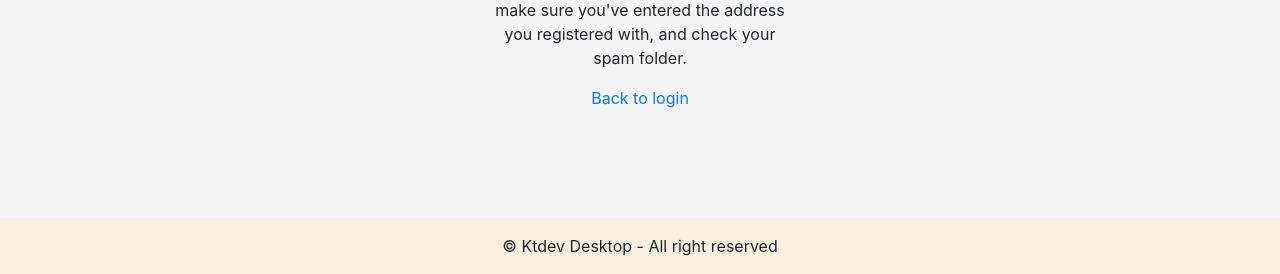
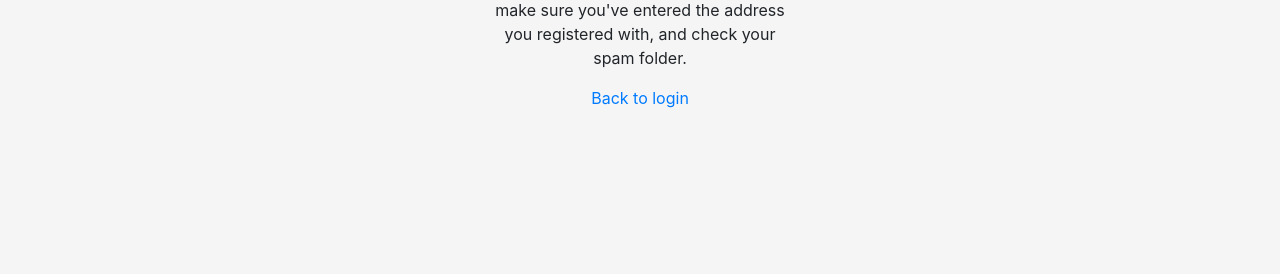
Before and after one commit to KtdevDesktop/matchandlearn, a Django app: template tinderforeduapp/templates/registration/password_reset_done.html in a window 1280 px wide. Shown: the part 526-800 px from the top of the page. Run offline with Django 3.2, Linux system fonts and the light colour scheme; the template is opened without the code that fills it, so the values that code supplies are empty; some libraries are stand-ins or nearby versions.

Commit message:
Remove footer in all auth-related page

```diff
--- a/tinderforeduapp/templates/registration/login.html
+++ b/tinderforeduapp/templates/registration/login.html
@@ -91,8 +91,5 @@
     <a href="{% url 'tinder:signup' %}">New to Match and Learn? Sign up now!</a></br>
   <a href="{% url 'tinder:password_reset' %}">Forgot password?</a>
   </form>
-  <footer class="myfooter page-footer font-small fixed-bottom mt-5">
-        <div class="footer-copyright text-center py-3">© Ktdev Desktop - All right reserved</div>
-    </footer>
     </body>
 {% endblock %}
--- a/tinderforeduapp/templates/registration/password_reset_complete.html
+++ b/tinderforeduapp/templates/registration/password_reset_complete.html
@@ -76,8 +76,5 @@
   </p>
   <a href="{% url 'tinder:login' %}">Sign in now</a></br>
   </form>
-  <footer class="myfooter page-footer font-small fixed-bottom mt-5">
-        <div class="footer-copyright text-center py-3">© Ktdev Desktop - All right reserved</div>
-    </footer>
     </body>
 {% endblock %}
--- a/tinderforeduapp/templates/registration/password_reset_confirm.html
+++ b/tinderforeduapp/templates/registration/password_reset_confirm.html
@@ -90,8 +90,5 @@
       <a href="{% url 'tinder:password_reset' %}">Request a password reset again</a>
   {% endif %}
   </form>
-  <footer class="myfooter page-footer font-small fixed-bottom mt-5">
-        <div class="footer-copyright text-center py-3">© Ktdev Desktop - All right reserved</div>
-    </footer>
     </body>
 {% endblock %}
--- a/tinderforeduapp/templates/registration/password_reset_done.html
+++ b/tinderforeduapp/templates/registration/password_reset_done.html
@@ -82,8 +82,5 @@
   <p></p>
   <a href="{% url 'tinder:login' %}">Back to login</a>
   </form>
-  <footer class="myfooter page-footer font-small fixed-bottom mt-5">
-        <div class="footer-copyright text-center py-3">© Ktdev Desktop - All right reserved</div>
-    </footer>
     </body>
 {% endblock %}
--- a/tinderforeduapp/templates/registration/password_reset_form.html
+++ b/tinderforeduapp/templates/registration/password_reset_form.html
@@ -84,8 +84,5 @@
   <p></p>
   <a href="{% url 'tinder:login' %}">Back to login</a>
   </form>
-  <footer class="myfooter page-footer font-small fixed-bottom mt-5">
-        <div class="footer-copyright text-center py-3">© Ktdev Desktop - All right reserved</div>
-    </footer>
     </body>
 {% endblock %}
--- a/tinderforeduapp/templates/tinder/signup.html
+++ b/tinderforeduapp/templates/tinder/signup.html
@@ -89,8 +89,5 @@
   <p></p>
     <a href="{% url 'tinder:login' %}">Back to login</a>
   </form>
-  <footer class="myfooter page-footer font-small fixed-bottom mt-5">
-        <div class="footer-copyright text-center py-3">© Ktdev Desktop - All right reserved</div>
-    </footer>
     </body>
 {% endblock %}
```
